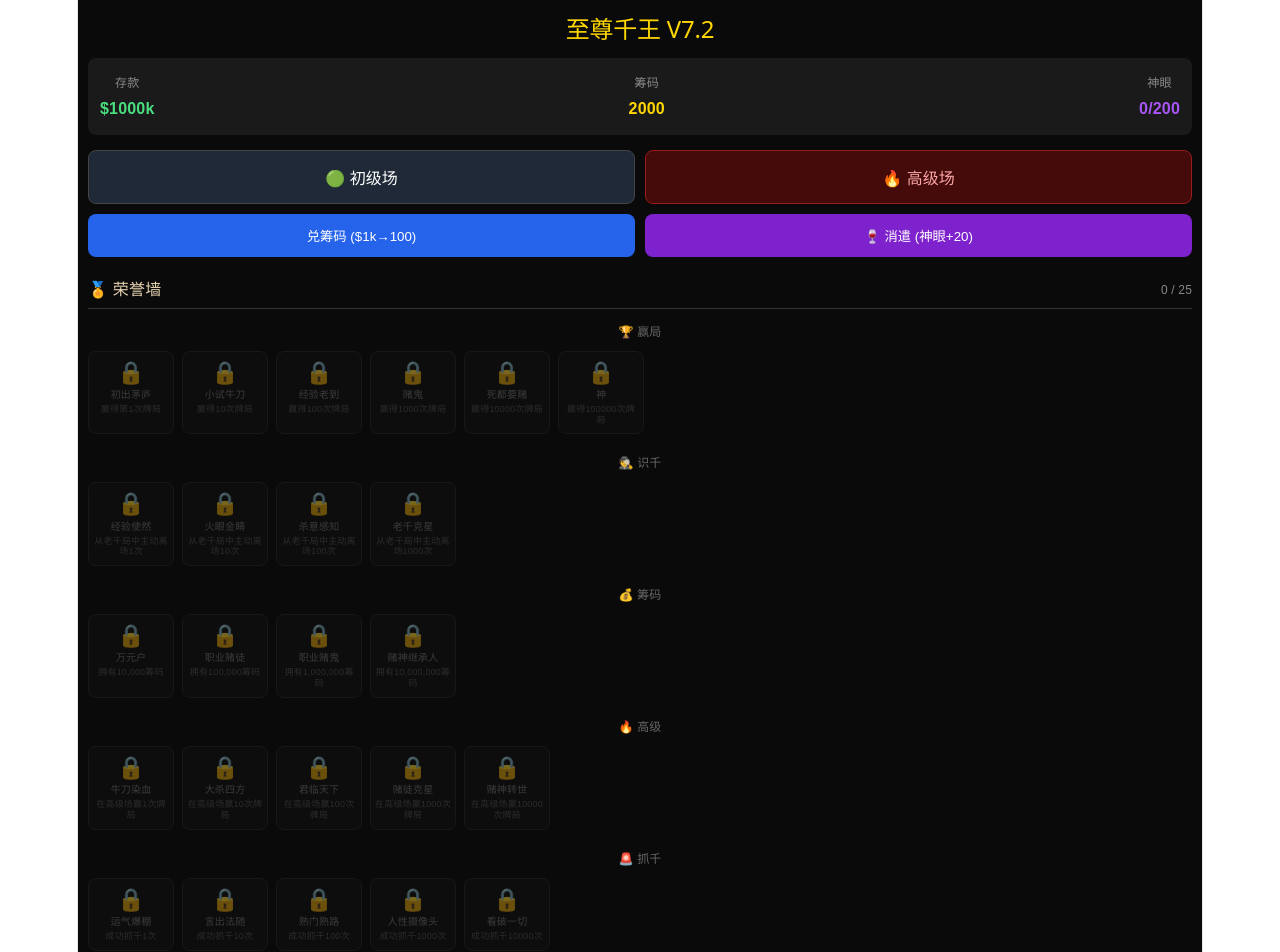
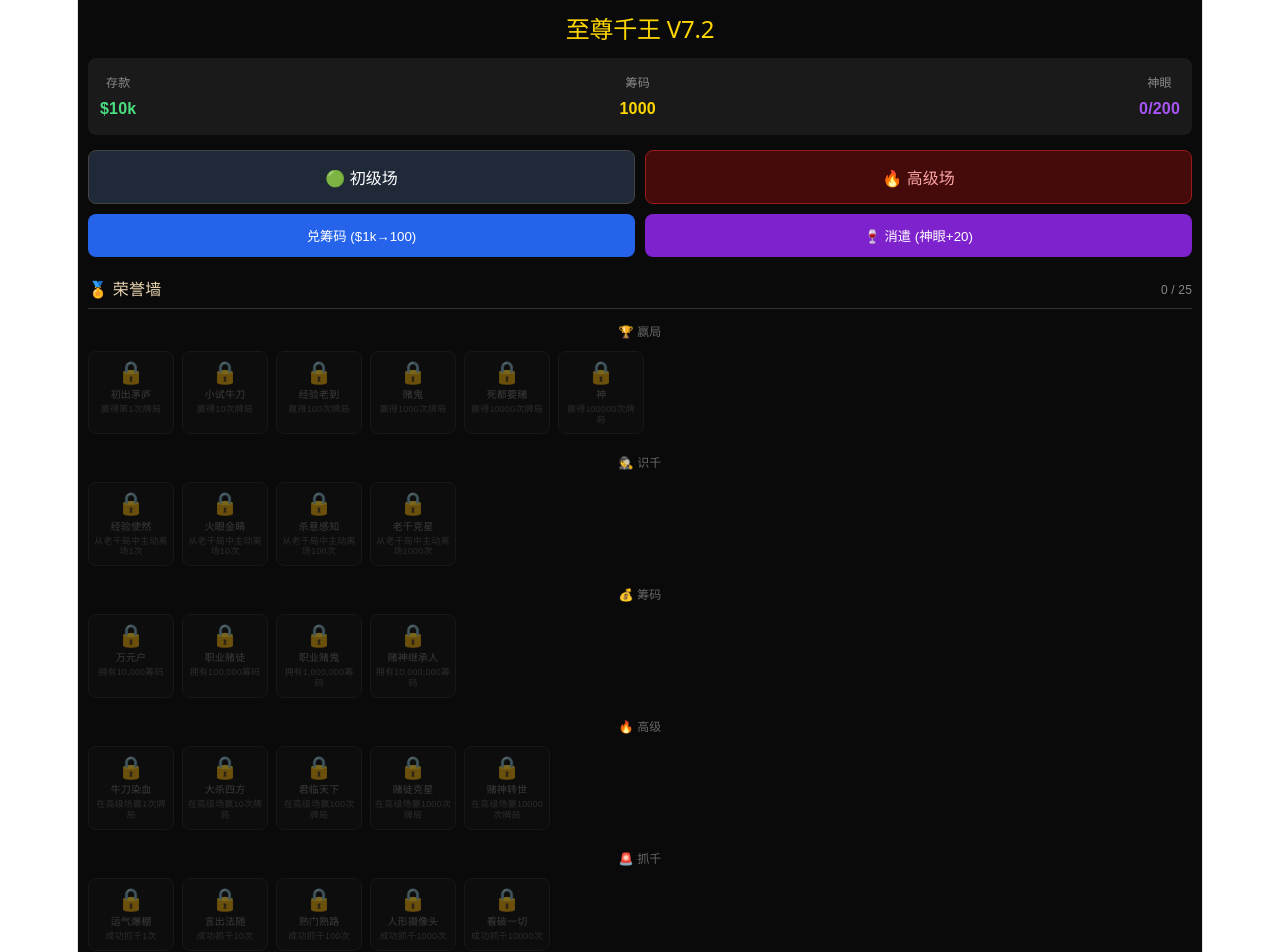
Before and after one commit to aidawang860/casino, a React (Vite) app: page / in a window 1280 px wide. Shown: the top 952 px of the page. Built offline with nearby package versions, Linux system fonts and the light colour scheme.

Commit message:
更新 App.jsx

```diff
--- a/src/App.jsx
+++ b/src/App.jsx
@@ -53,7 +53,7 @@ const ACHIEVEMENT_LIST = [
   { id: "catch_1",     name: "运气爆棚",   icon: "🎲", desc: "成功抓千1次",              condition: s => s.catchCheats >= 1 },
   { id: "catch_10",    name: "言出法随",   icon: "🚨", desc: "成功抓千10次",             condition: s => s.catchCheats >= 10 },
   { id: "catch_100",   name: "熟门熟路",   icon: "🔍", desc: "成功抓千100次",            condition: s => s.catchCheats >= 100 },
-  { id: "catch_1000",  name: "人性摄像头", icon: "📷", desc: "成功抓千1000次",           condition: s => s.catchCheats >= 1000 },
+  { id: "catch_1000",  name: "人形摄像头", icon: "📷", desc: "成功抓千1000次",           condition: s => s.catchCheats >= 1000 },
   { id: "catch_10000", name: "看破一切",   icon: "🔮", desc: "成功抓千10000次",          condition: s => s.catchCheats >= 10000 },
   { id: "god",         name: "赌神",       icon: "🃏", desc: "解锁所有其他成就",         condition: () => false },
 ];
@@ -146,8 +146,8 @@ export default function App() {
   const [view,     setView]     = useState("lobby");
   const [roomType, setRoomType] = useState("low");
 
-  const [money,                setMoney]                = useStickyState(1000000, "qw_money_v72");
-  const [userChips,            setUserChips]            = useStickyState(2000,    "qw_userChips_v72");
+  const [money,                setMoney]                = useStickyState(10000, "qw_money_v72");
+  const [userChips,            setUserChips]            = useStickyState(1000,    "qw_userChips_v721");
   const [eyePoints,            setEyePoints]            = useStickyState(0,       "qw_eyePoints_v72");
   const [assets,               setAssets]               = useStickyState({},      "qw_assets_v72");
   const [stats,                setStats]                = useStickyState(
```
